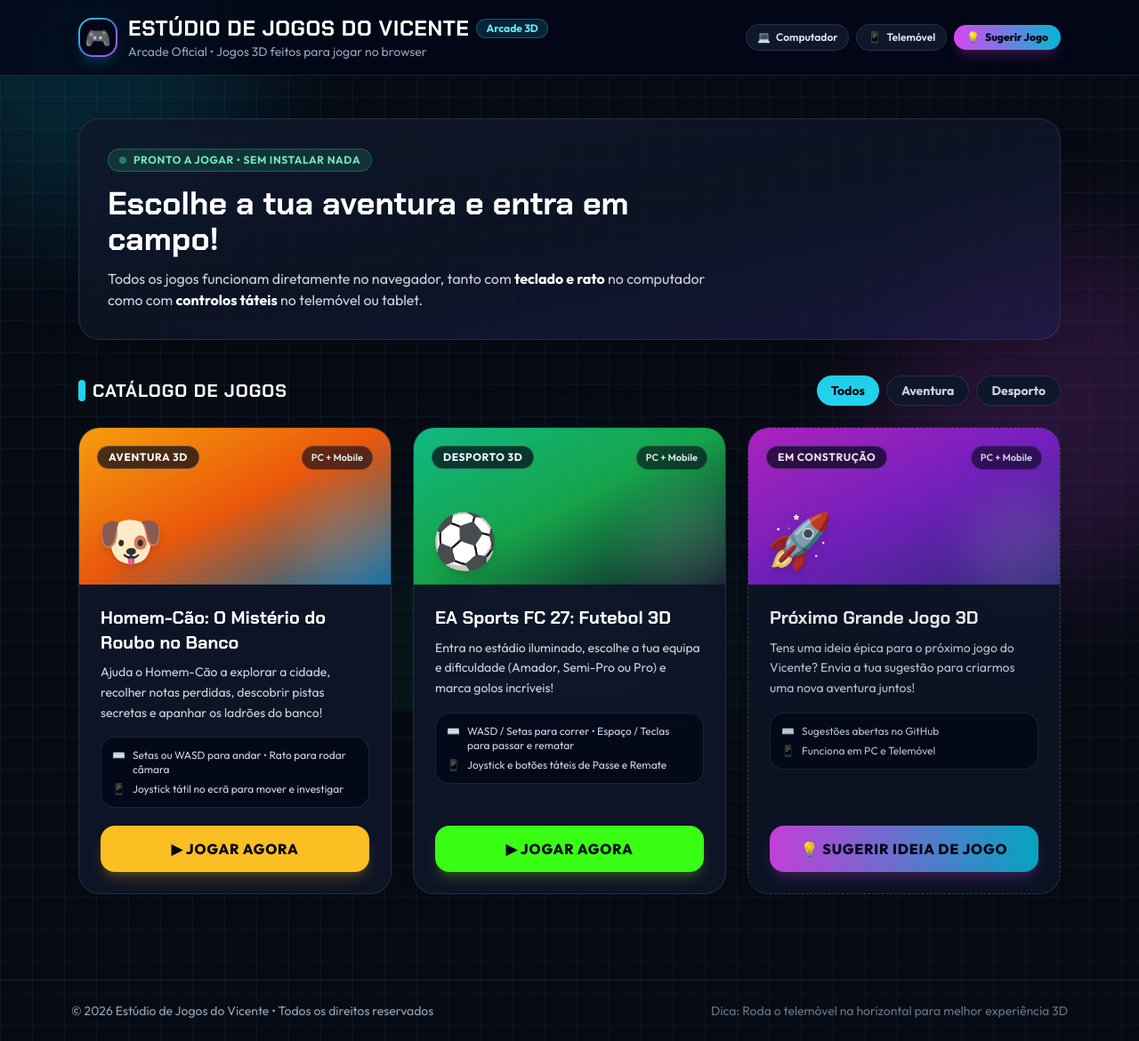
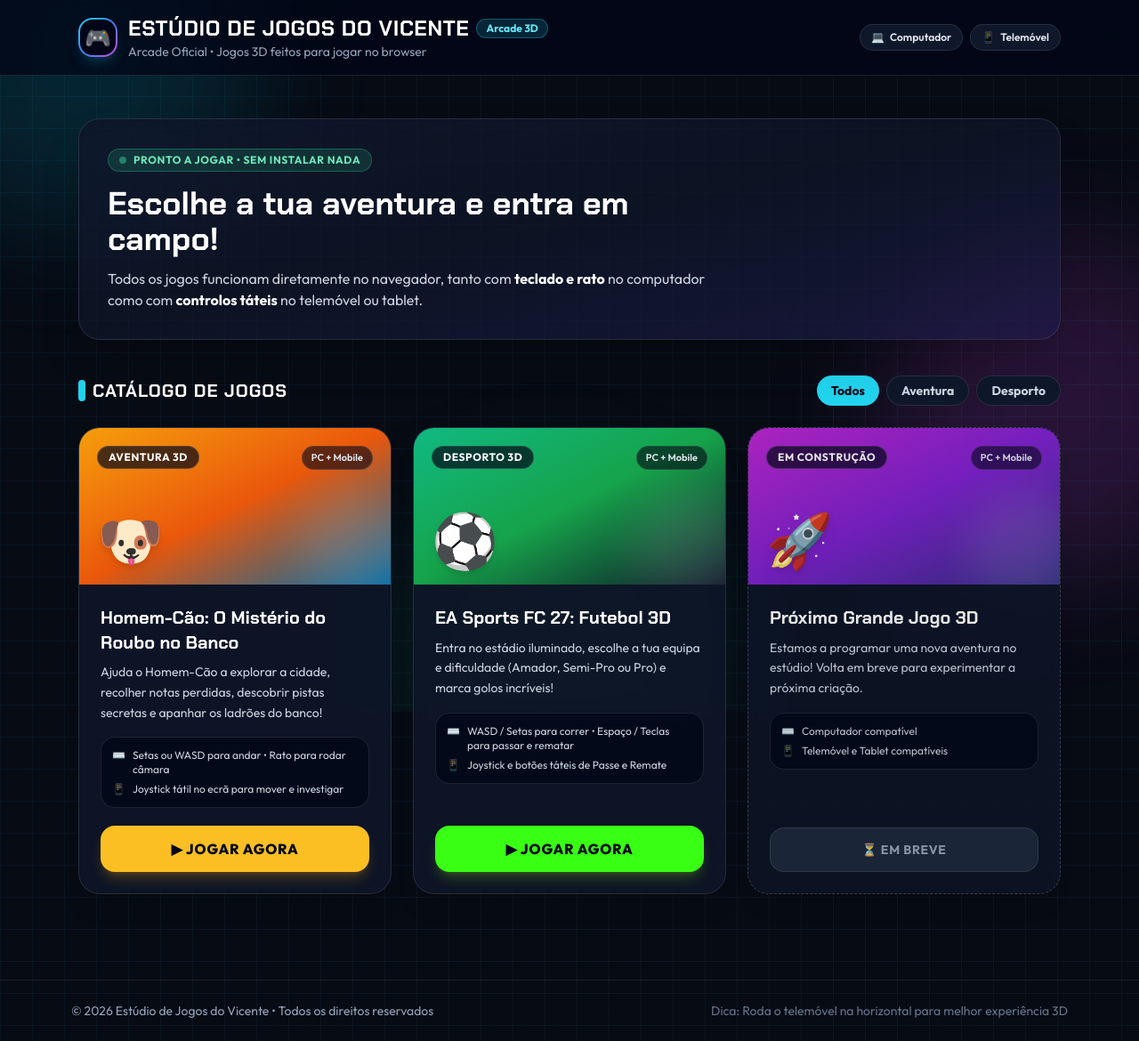
Before and after one commit to fakf/vice_arcade_games, a plain HTML site: page index.html in a window 1280 px wide. Shown: the whole page at 89% size. Drawn offline with nearby package versions, Linux system fonts and the light colour scheme.

Commit message:
Remove botão de sugestões mantendo título Estúdio de Jogos do Vicente

```diff
--- a/index.html
+++ b/index.html
@@ -76,21 +76,14 @@
                 </div>
             </div>
 
-            <!-- Badges de compatibilidade e botão de sugestões -->
-            <div class="flex flex-wrap items-center gap-2 text-xs font-semibold">
-                <span class="hidden sm:inline-flex items-center gap-1.5 px-3 py-1.5 rounded-full bg-slate-900 border border-white/10 text-slate-200">
+            <!-- Badges de compatibilidade -->
+            <div class="flex items-center gap-2 text-xs font-semibold">
+                <span class="inline-flex items-center gap-1.5 px-3 py-1.5 rounded-full bg-slate-900 border border-white/10 text-slate-200">
                     <span aria-hidden="true">💻</span> Computador
                 </span>
-                <span class="hidden sm:inline-flex items-center gap-1.5 px-3 py-1.5 rounded-full bg-slate-900 border border-white/10 text-slate-200">
+                <span class="inline-flex items-center gap-1.5 px-3 py-1.5 rounded-full bg-slate-900 border border-white/10 text-slate-200">
                     <span aria-hidden="true">📱</span> Telemóvel
                 </span>
-                <a id="header-suggest-btn"
-                   href="#"
-                   target="_blank"
-                   rel="noopener noreferrer"
-                   class="inline-flex items-center gap-1.5 px-3.5 py-1.5 rounded-full bg-gradient-to-r from-fuchsia-500 to-cyan-500 hover:from-fuchsia-400 hover:to-cyan-400 text-slate-950 font-extrabold shadow-lg shadow-fuchsia-500/20 transition active:scale-[0.98] focus-visible:outline focus-visible:outline-2 focus-visible:outline-offset-2 focus-visible:outline-cyan-400">
-                    <span aria-hidden="true">💡</span> Sugerir Jogo
-                </a>
             </div>
         </div>
     </header>
@@ -156,8 +149,6 @@
         const CONFIG = {
             // Badge ao lado do título principal (deixa "" se não quiseres mostrar)
             nomeCriador: "Arcade 3D",
-            // Link para abrir uma sugestão de novo jogo como GitHub Issue
-            urlSugestao: "https://github.com/fakf/vice_arcade_games/issues/new?title=Sugest%C3%A3o+de+Jogo%3A+&body=Ol%C3%A1+Vicente%21+Tenho+uma+ideia+para+um+novo+jogo+3D%3A%0A%0A%F0%9F%8E%AE+Nome+do+Jogo%3A+%0A%F0%9F%95%B9%EF%B8%8F+Como+se+joga%3A+%0A%E2%9C%A8+Personagens+ou+poderes+especiais%3A+",
             // Ano para o rodapé
             ano: new Date().getFullYear()
         };
@@ -203,9 +194,9 @@
                 gradiente: "from-fuchsia-600 via-purple-700 to-indigo-900",
                 corBotao: "",
                 corBordaHover: "hover:border-fuchsia-400/40",
-                descricao: "Tens uma ideia épica para o próximo jogo do Vicente? Envia a tua sugestão para criarmos uma nova aventura juntos!",
-                controlosPC: "Sugestões abertas no GitHub",
-                controlosMobile: "Funciona em PC e Telemóvel",
+                descricao: "Estamos a programar uma nova aventura no estúdio! Volta em breve para experimentar a próxima criação.",
+                controlosPC: "Computador compatível",
+                controlosMobile: "Telemóvel e Tablet compatíveis",
                 emBreve: true
             }
         ];
@@ -216,11 +207,6 @@
         const gridEl = document.getElementById("games-grid");
         const creatorBadgeEl = document.getElementById("creator-badge");
         const footerCopyEl = document.getElementById("footer-copy");
-        const headerSuggestBtn = document.getElementById("header-suggest-btn");
-
-        if (headerSuggestBtn && CONFIG.urlSugestao) {
-            headerSuggestBtn.href = CONFIG.urlSugestao;
-        }
 
         if (CONFIG.nomeCriador && CONFIG.nomeCriador.trim() !== "") {
             creatorBadgeEl.textContent = CONFIG.nomeCriador;
@@ -286,13 +272,12 @@
                 let actionEl;
                 if (jogo.emBreve) {
                     actionEl = createEl(
-                        "a",
-                        "w-full py-3.5 px-5 rounded-2xl font-extrabold text-sm sm:text-base uppercase tracking-wider text-center shadow-lg transition active:scale-[0.98] focus-visible:outline focus-visible:outline-2 focus-visible:outline-offset-2 focus-visible:outline-fuchsia-400 block bg-gradient-to-r from-fuchsia-500 to-cyan-500 hover:from-fuchsia-400 hover:to-cyan-400 text-slate-950 shadow-fuchsia-500/20",
-                        "💡 Sugerir Ideia de Jogo"
+                        "button",
+                        "w-full py-3.5 px-5 rounded-2xl font-bold text-sm uppercase tracking-wider bg-slate-800 text-slate-400 border border-white/10 cursor-not-allowed",
+                        "⏳ Em Breve"
                     );
-                    actionEl.href = CONFIG.urlSugestao;
-                    actionEl.target = "_blank";
-                    actionEl.rel = "noopener noreferrer";
+                    actionEl.type = "button";
+                    actionEl.disabled = true;
                 } else {
                     actionEl = createEl(
                         "a",
```
